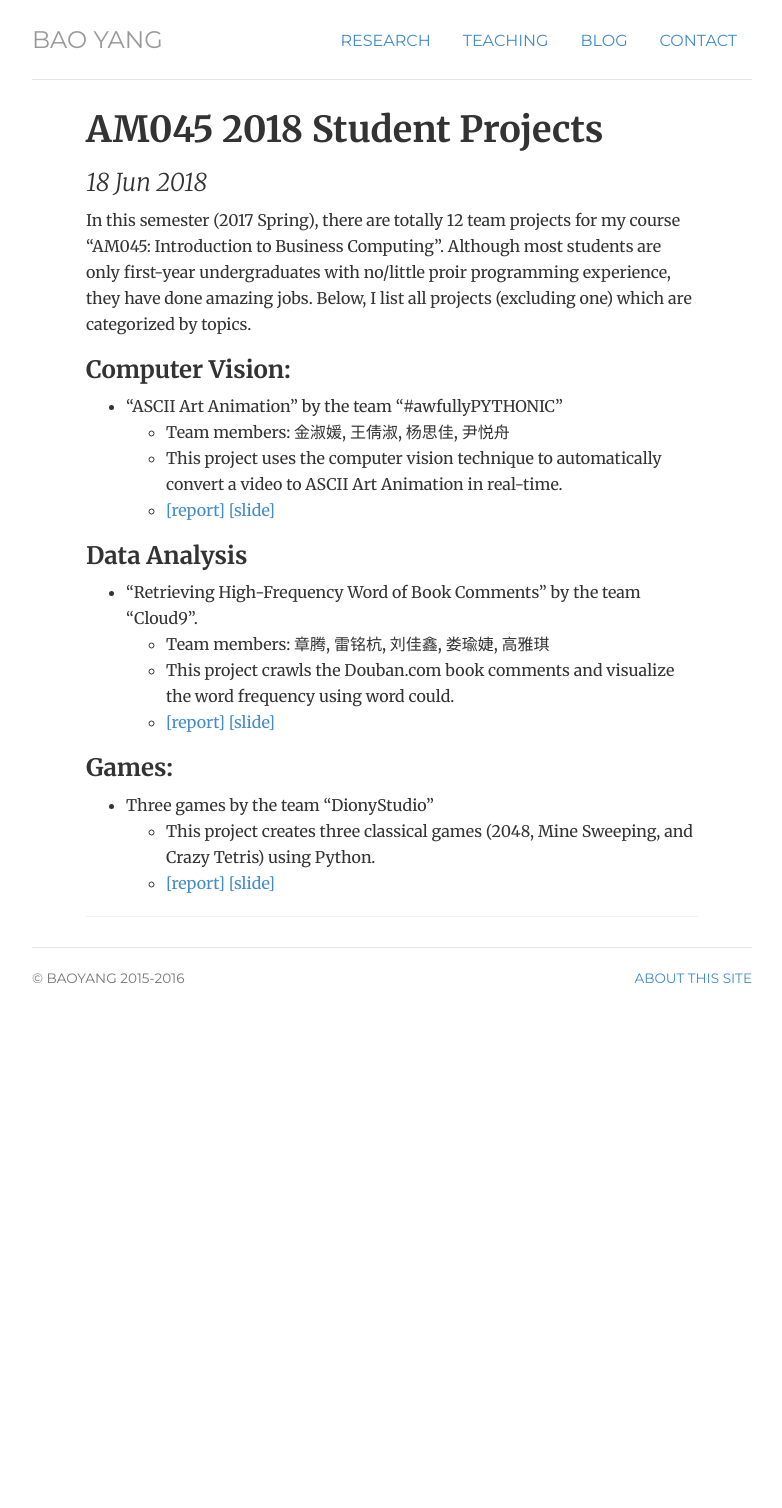
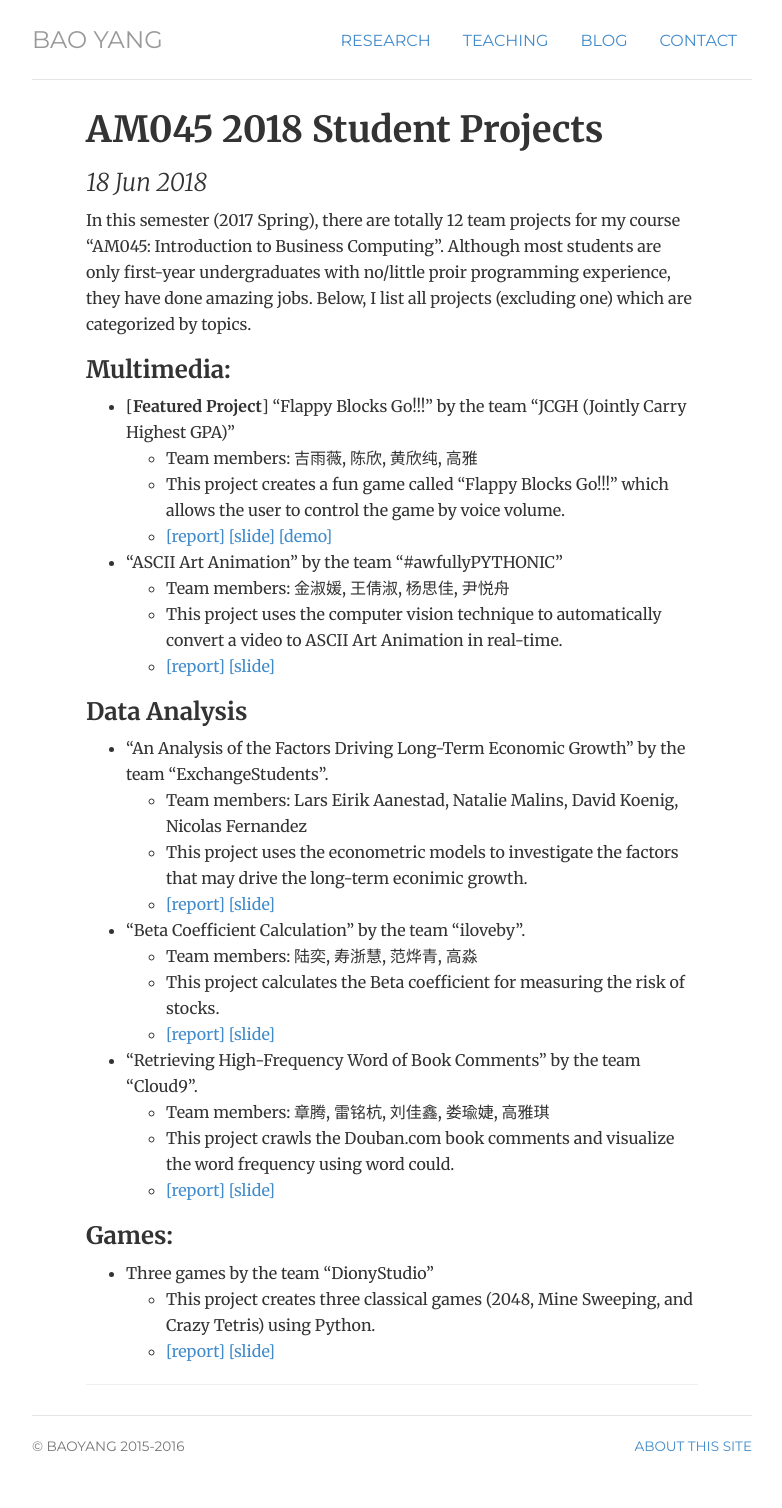
Before and after one commit to popeye007/popeye007.github.io, a Jekyll site: the page built from _posts/2018-06-18-am045-2018-student-projects.md, in a window 1280 px wide. Shown: the whole page, without its empty margins (248-1030 px from the left). Built offline with Jekyll 4.4.1, drawn with Linux system fonts in a browser that asks for light colours; comment, search, counter and statistics services are not loaded; before the commit the page ends 1040 px from its top, so only the background shows below that.

Commit message:
Signed-off-by: popeye007 <baoyang.nju@gmail.com>

```diff
--- a/_posts/2018-06-18-am045-2018-student-projects.md
+++ b/_posts/2018-06-18-am045-2018-student-projects.md
@@ -6,13 +6,29 @@ title: AM045 2018 Student Projects
 In this semester (2017 Spring), there are totally 12 team projects for my course "AM045: Introduction to Business Computing". Although most students are only first-year undergraduates with no/little proir programming experience, they have done amazing jobs. Below, I list all projects (excluding one) which are categorized by topics.
 
 
-### Computer Vision:
+### Multimedia:
+  - [**Featured Project**] "Flappy Blocks Go!!!" by the team "JCGH (Jointly Carry Highest GPA)"
+    + Team members: 吉雨薇, 陈欣, 黄欣纯, 高雅
+    + This project creates a fun game called "Flappy Blocks Go!!!" which allows the user to control the game by voice volume.
+    + [[report]](/files/am045-2018/JCHG_report.pdf) [[slide]](/files/am045-2018/JCHG_slide.pdf) [[demo]](/files/am045-2018/JCHG_demo.mp4)
+
+
   - "ASCII Art Animation" by the team "#awfullyPYTHONIC"
     + Team members: 金淑媛, 王倩淑, 杨思佳, 尹悦舟
     + This project uses the computer vision technique to automatically convert a video to ASCII Art Animation in real-time.
-    + [[report]](/files/am045-2018/\#awfullyPYTHONIC_report.pdf) [[slide]](/files/am045-2018/\#awfullyPYTHONIC_slide.pdf)
+    + [[report]](/files/am045-2018/%23awfullyPYTHONIC_report.pdf) [[slide]](/files/am045-2018/%23awfullyPYTHONIC_slide.pdf)
 
 ### Data Analysis
+
+  - "An Analysis of the Factors Driving Long-Term Economic Growth" by the team "ExchangeStudents".
+    + Team members: Lars Eirik Aanestad, Natalie Malins, David Koenig, Nicolas Fernandez
+    + This project uses the econometric models to investigate the factors that may drive the long-term econimic growth.
+    + [[report]](/files/am045-2018/ExcahngeStudents_report.pdf) [[slide]](/files/am045-2018/ExcahngeStudents_slide.pdf)
+
+  - "Beta Coefficient Calculation" by the team "iloveby".
+    + Team members: 陆奕, 寿浙慧, 范烨青, 高淼
+    + This project calculates the Beta coefficient for measuring the risk of stocks.
+    + [[report]](/files/am045-2018/ExcahngeStudents_report.pdf) [[slide]](/files/am045-2018/ExcahngeStudents_slide.pdf)
 
   - "Retrieving High-Frequency Word of Book Comments" by the team "Cloud9".
     + Team members: 章腾, 雷铭杭, 刘佳鑫, 娄瑜婕, 高雅琪
```
